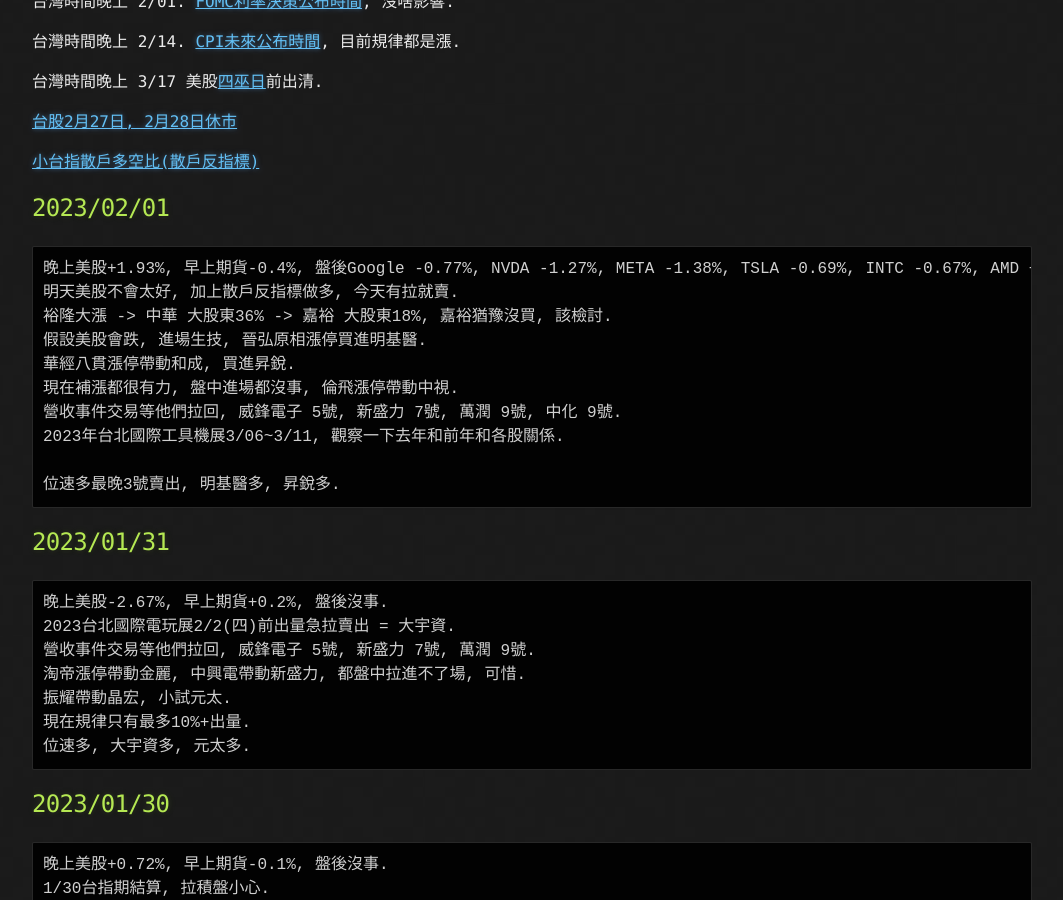
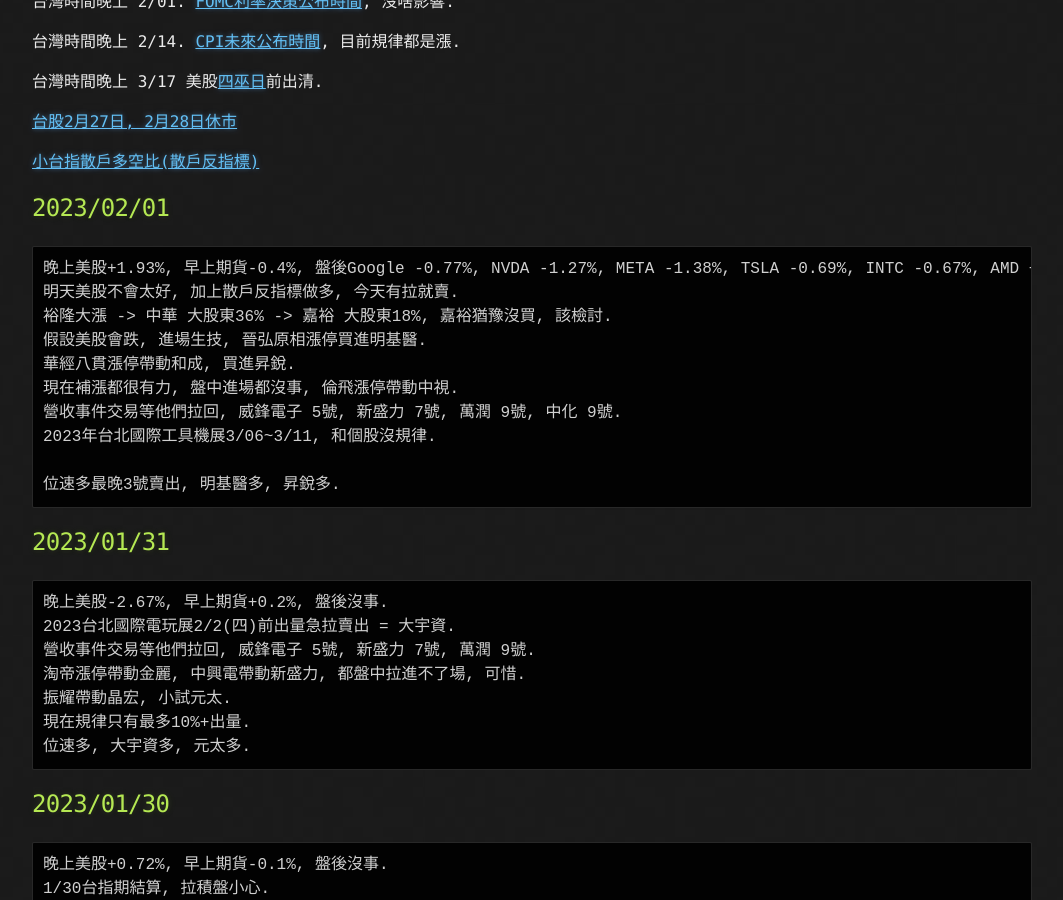
Before and after one commit to lepg5487/Stock_God, a Jekyll site: the page built from index.md, in a window 1280 px wide and 900 px high, scrolled down 428 px. Shown: the whole window, without its empty margins (108-1171 px from the left). Built offline with Jekyll 4.4.1, drawn with Linux system fonts in a browser that asks for light colours; our own code applies the rules of GitHub Pages for plain Markdown files.

Commit message:
Update index.md

````diff
--- a/index.md
+++ b/index.md
@@ -29,7 +29,7 @@
 華經八貫漲停帶動和成, 買進昇銳.
 現在補漲都很有力, 盤中進場都沒事, 倫飛漲停帶動中視.
 營收事件交易等他們拉回, 威鋒電子 5號, 新盛力 7號, 萬潤 9號, 中化 9號.
-2023年台北國際工具機展3/06~3/11, 觀察一下去年和前年和各股關係.
+2023年台北國際工具機展3/06~3/11, 和個股沒規律.
 
 位速多最晚3號賣出, 明基醫多, 昇銳多.
 ```
````
